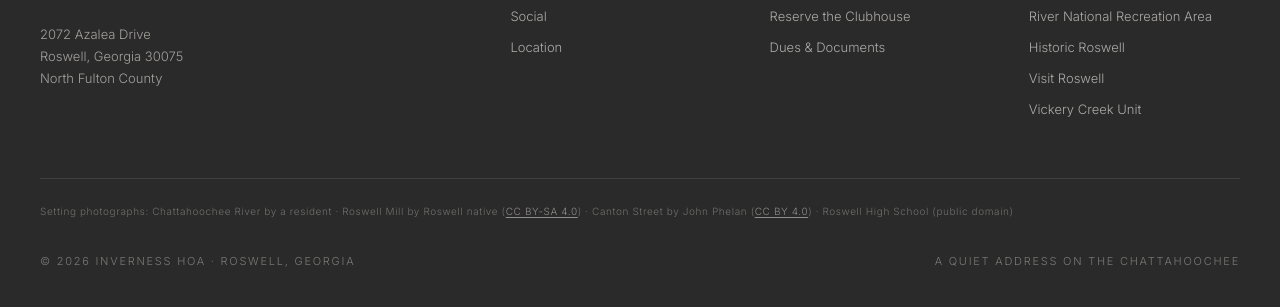
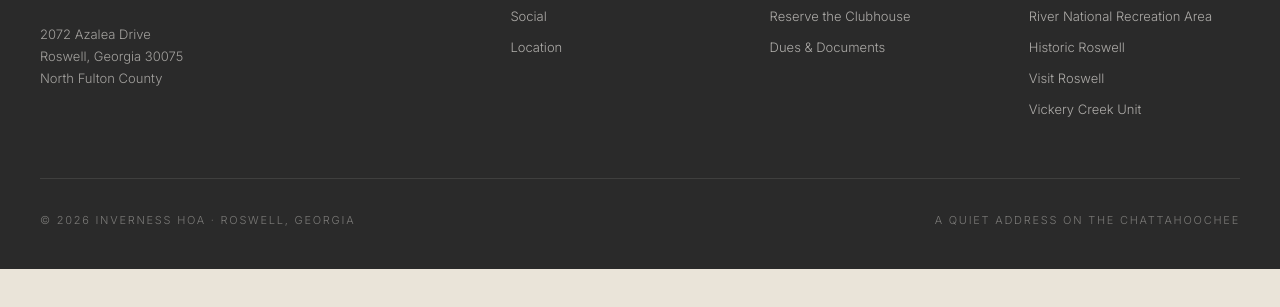
Before and after one commit to briankingatl/inverness, a website: page index.html in a window 1280 px wide. Shown: the part 4771-5078 px from the top of the page. After the commit the page ends 5040 px from the top, so only its background shows below. Drawn offline with nearby package versions, Linux system fonts and the light colour scheme; no server answers.

Commit message:
fixing borked div that we didn't need

```diff
--- a/index.html
+++ b/index.html
@@ -516,8 +516,6 @@
       </ul>
     </div>
   </div>
-  <div class="footer__credits">
-    Setting photographs: Chattahoochee River by a resident &middot; Roswell Mill by Roswell native (<a href="https://creativecommons.org/licenses/by-sa/4.0/" target="_blank" rel="noopener noreferrer">CC BY-SA 4.0</a>) &middot; Canton Street by John Phelan (<a href="https://creativecommons.org/licenses/by/4.0/" target="_blank" rel="noopener noreferrer">CC BY 4.0</a>) &middot; Roswell High School (public domain)
   <div class="footer__bottom">
     <span>© 2026 Inverness HOA · Roswell, Georgia</span>
     <span>A quiet address on the Chattahoochee</span>
```
